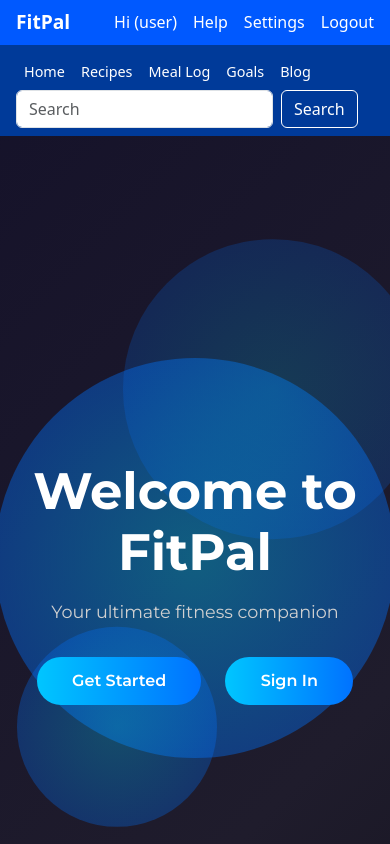
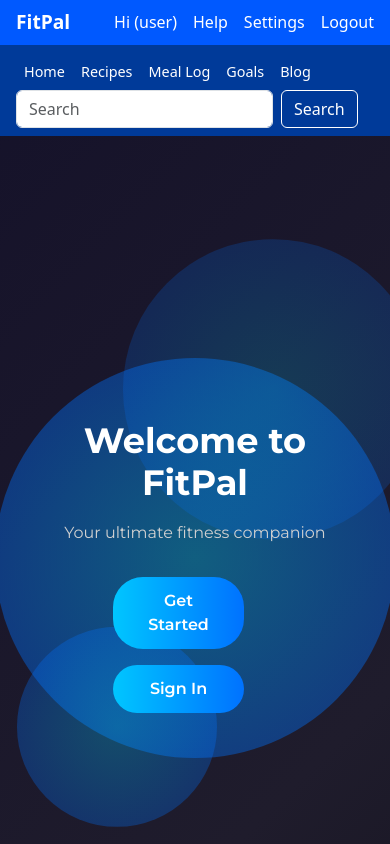
Before and after one commit to michaelferry25/FitPal, an Angular app: page /landing-page in a window 390 px wide. Shown: the top 844 px of the page. Built offline with nearby package versions, Linux system fonts and the light colour scheme.

Commit message:
Decided to get rid of the second navbar on the landing page, and added some basic animation

```diff
--- a/src/app/landing-page/landing-page.component.css
+++ b/src/app/landing-page/landing-page.component.css
@@ -24,38 +24,6 @@ body, html {
   0% { background-position: 0% 50%; }
   50% { background-position: 100% 50%; }
   100% { background-position: 0% 50%; }
-}
-
-.navbar {
-  display: flex;
-  justify-content: space-between;
-  align-items: center;
-  padding: 1.5rem 3rem;
-  z-index: 2;
-}
-
-.logo {
-  font-size: 1.7rem;
-  font-weight: 700;
-  background: linear-gradient(90deg, #00c6ff, #0072ff);
-}
-
-.nav-links {
-  list-style: none;
-  display: flex;
-  gap: 2rem;
-}
-
-.nav-links li a {
-  color: white;
-  text-decoration: none;
-  font-weight: 600;
-  transition: 0.3s;
-}
-
-.nav-links li a:hover {
-  color: #00f0ff;
-  transform: scale(1.05);
 }
 
 .welcome-section {
@@ -112,3 +80,55 @@ body, html {
   inset: 0;
   z-index: 0;
 }
+
+@keyframes fadeInUp {
+    from {
+      opacity: 0;
+      transform: translateY(30px);
+    }
+    to {
+      opacity: 1;
+      transform: translateY(0);
+    }
+  }
+
+  .welcome-section h1,
+  .welcome-section p,
+  .actions {
+    animation: fadeInUp 0.9s ease forwards;
+    opacity: 0;
+  }
+
+  .welcome-section h1 {
+    animation-delay: 0.2s;
+  }
+
+  .welcome-section p {
+    animation-delay: 0.4s;
+  }
+
+  .actions {
+    animation-delay: 0.6s;
+  }
+
+  @media (max-width: 768px) {
+
+    .welcome-section h1 {
+      font-size: 2.2rem;
+    }
+
+    .welcome-section p {
+      font-size: 1rem;
+      max-width: 90%;
+    }
+
+    .actions {
+      flex-direction: column;
+      gap: 1rem;
+    }
+
+    .actions button {
+      width: 80%;
+      max-width: 300px;
+    }
+  }
```
